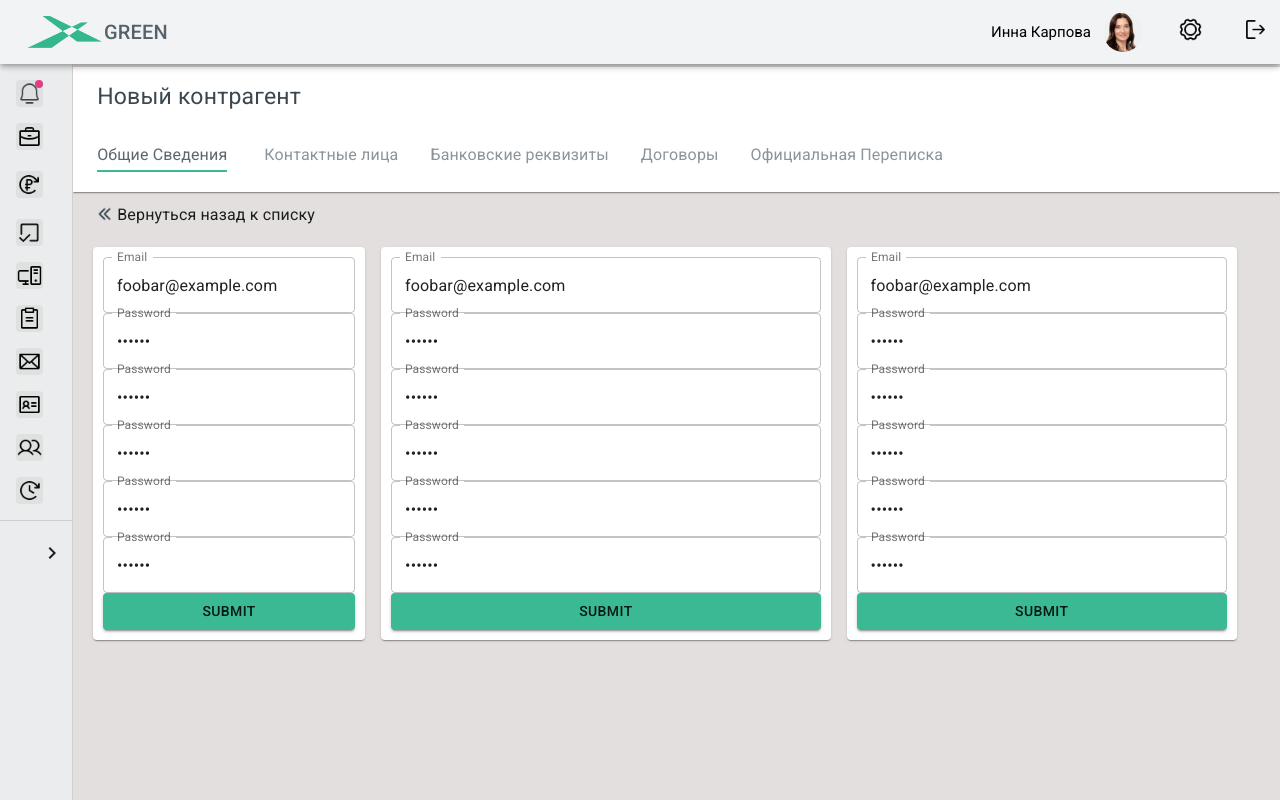
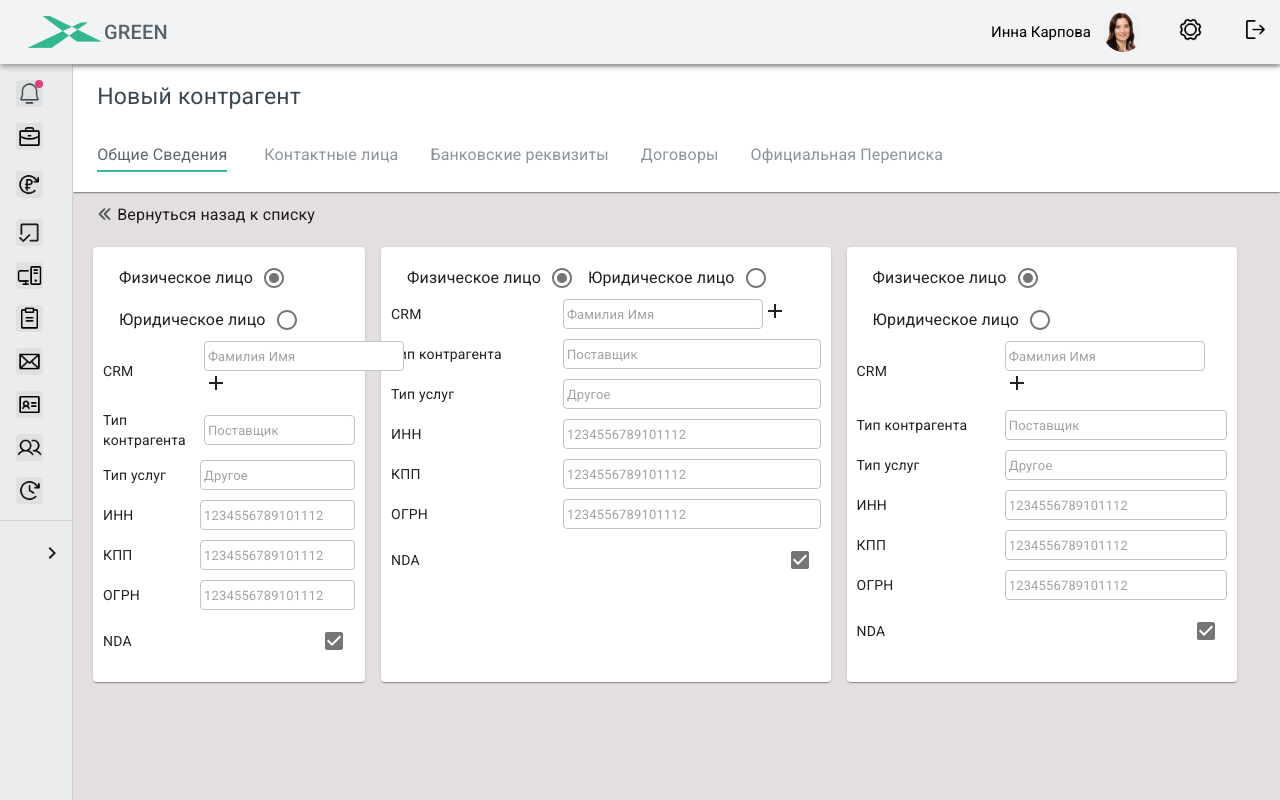
Before and after one commit to Vahe199/green_concept, a React (Create React App) app: page /counterparty/1 in a window 1280 px wide. Built offline with nearby package versions, Linux system fonts and the light colour scheme.

Commit message:
added general form

```diff
--- a/src/components/Counterparty/Core/Table.tsx
+++ b/src/components/Counterparty/Core/Table.tsx
@@ -94,7 +94,7 @@ const useStyles = makeStyles({
         width: '100%',
     },
     container: {
-        maxHeight: 394,
+        maxHeight:'74vh',
     },
     textField: {
      width:'75px',
--- a/src/components/Counterparty/Forms/GeneralInformation/FormGeneralInformation.tsx
+++ b/src/components/Counterparty/Forms/GeneralInformation/FormGeneralInformation.tsx
@@ -1,29 +1,89 @@
 import React from 'react';
-import ReactDOM from 'react-dom';
-import { useFormik } from 'formik';
+import {useFormik} from 'formik';
 import * as yup from 'yup';
-import Button from '@material-ui/core/Button';
-import TextField from '@material-ui/core/TextField';
+import AddIcon from '@material-ui/icons/Add';
+import {Checkbox, FormControlLabel, Radio, TextField} from "@material-ui/core";
+import {createStyles, makeStyles, Theme} from "@material-ui/core/styles";
+
 type Data = {
-    email: string | null;
-    password: string | null;
+    CRM:string | null;
+    CounterpartyType:string | null;
+    ServiceType:string | null;
+    INN:string | null;
+    KPP:string | null;
+    OGPN:string | null;
+
 };
-const validationSchema:yup.SchemaOf<Data> = yup.object({
-    email: yup
+const validationSchema: yup.SchemaOf<Data> = yup.object({
+    CRM: yup
         .string()
-        .email('Enter a valid email')
-        .required('Email is required'),
-    password: yup
+        .min(0, 'Password should be of minimum 8 characters length')
+        .required('Password is required'),
+    CounterpartyType: yup
         .string()
-        .min(8, 'Password should be of minimum 8 characters length')
+        .min(0, 'Password should be of minimum 8 characters length')
         .required('Password is required'),
+    ServiceType: yup
+        .string()
+        .min(0, 'Password should be of minimum 8 characters length')
+        .required('Password is required'),
+    INN: yup
+        .string()
+        .min(0, 'Password should be of minimum 8 characters length')
+        .required('Password is required'),
+    KPP: yup
+        .string()
+        .min(0, 'Password should be of minimum 8 characters length')
+        .required('Password is required'),
+    OGPN: yup
+        .string()
+        .min(0, 'Password should be of minimum 8 characters length')
+        .required('Password is required'),
+
 });
+const useStyles = makeStyles((theme: Theme) =>
+    createStyles({
+        root:{
+            '& .MuiTextField-root': {
+                minWidth:'60%',
+                height: '30px',
+                backgroundColor: theme.palette.common.white,
+            },
+            '& .MuiOutlinedInput-input':{
+                padding: 0,
+                paddingLeft:4,
+                textAlign:'start',
+                height:'30px',
+                backgroundColor:'transparent',
+                fontSize:13
+            },
+        },
+        label: {
+          display:'flex',
+            alignItems:'center',
+            justifyContent:'space-between',
+            marginBottom:10
+        },
+    }),
+)
 
 export const WithMaterialUI = () => {
+    const classes = useStyles();
+    const [checked, setChecked] = React.useState('a')
+    const handleChange = (event: React.ChangeEvent<HTMLInputElement>) => {
+        setChecked(event.target.value);
+
+    };
     const formik = useFormik({
         initialValues: {
-            email: 'foobar@example.com',
-            password: 'foobar',
+            CRM:'',
+            CounterpartyType:'',
+            ServiceType:'',
+            INN:'',
+            KPP:'',
+            OGPN:'',
+            NDA:false,
+
         },
         validationSchema: validationSchema,
         onSubmit: (values) => {
@@ -32,76 +92,116 @@ export const WithMaterialUI = () => {
     });
 
     return (
+        <div className={classes.root}>
+            <form onSubmit={formik.handleSubmit}>
                 <div>
-            <form onSubmit={formik.handleSubmit}>
+                    <FormControlLabel
+                        value="start"
+                        control={<Radio
+                            checked={checked === 'a'}
+                            onChange={handleChange}
+                            value="a"
+                            color="default"
+                            name="radio-button-demo"
+                            inputProps={{ 'aria-label': 'A' }}
+                        />}
+                        label="Физическое лицо"
+                        labelPlacement="start"
+                    />
+                    <FormControlLabel
+                        value="start"
+                        control={<Radio
+                            checked={checked === 'b'}
+                            onChange={handleChange}
+                            value="b"
+                            color="default"
+                            name="radio-button-demo"
+                            inputProps={{ 'aria-label': 'B' }}
+                        />}
+                        label="Юридическое лицо"
+                        labelPlacement="start"
+                    />
+                </div>
+                <div className={classes.label}>
+                    <span>CRM</span>
+<div style={{width:'60%'}}>
                <TextField variant={'outlined'}
-                    fullWidth
-                    id="email"
-                    name="email"
-                    label="Email"
-                    value={formik.values.email}
+                                      style={{minWidth:200}}
+                                        name="CRM"
+                                        placeholder={'Фамилия Имя'}
+                                        value={formik.values.CRM}
                                         onChange={formik.handleChange}
-                    error={formik.touched.email && Boolean(formik.errors.email)}
-                    helperText={formik.touched.email && formik.errors.email}
+                                        error={formik.touched.CRM && Boolean(formik.errors.CRM)}
+                                        helperText={formik.touched.CRM && formik.errors.CRM}
                     />
+                      <AddIcon />
+</div>
+                </div>
+                <div className={classes.label}>
+                    <span>Тип контрагента</span>
                <TextField variant={'outlined'}
-                    fullWidth
-                    id="password"
-                    name="password"
-                    label="Password"
-                    type="password"
-                    value={formik.values.password}
+                                        name="CounterpartyType"
+                                        placeholder={'Поставщик'}
+                                        value={formik.values.CounterpartyType}
                                         onChange={formik.handleChange}
-                    error={formik.touched.password && Boolean(formik.errors.password)}
-                    helperText={formik.touched.password && formik.errors.password}
+                                        error={formik.touched.CounterpartyType && Boolean(formik.errors.CounterpartyType)}
+                                        helperText={formik.touched.CounterpartyType && formik.errors.CounterpartyType}
                     />
+                </div>
+                <div className={classes.label}>
+                    <span>Тип услуг</span>
                 <TextField variant={'outlined'}
-                    fullWidth
-                    id="password"
-                    name="password"
-                    label="Password"
-                    type="password"
-                    value={formik.values.password}
+
+                                        name="ServiceType"
+                                        placeholder={'Другое'}
+                                        value={formik.values.ServiceType}
                                         onChange={formik.handleChange}
-                    error={formik.touched.password && Boolean(formik.errors.password)}
-                    helperText={formik.touched.password && formik.errors.password}
+                                        error={formik.touched.ServiceType && Boolean(formik.errors.ServiceType)}
+                                        helperText={formik.touched.ServiceType && formik.errors.ServiceType}
                     />
+                </div>
+                <div className={classes.label}>
+                    <span>ИНН</span>
                 <TextField variant={'outlined'}
-                    fullWidth
-                    id="password"
-                    name="password"
-                    label="Password"
-                    type="password"
-                    value={formik.values.password}
+                                        name="INN"
+                                        placeholder={'1234556789101112'}
+                                        value={formik.values.INN}
                                         onChange={formik.handleChange}
-                    error={formik.touched.password && Boolean(formik.errors.password)}
-                    helperText={formik.touched.password && formik.errors.password}
+                                        error={formik.touched.INN && Boolean(formik.errors.INN)}
+                                        helperText={formik.touched.INN && formik.errors.INN}
                     />
+                </div>
+                <div className={classes.label}>
+                    <span>КПП</span>
                 <TextField variant={'outlined'}
-                    fullWidth
-                    id="password"
-                    name="password"
-                    label="Password"
-                    type="password"
-                    value={formik.values.password}
+                                        name="KPP"
+                                        placeholder={'1234556789101112'}
+                                        value={formik.values.KPP}
                                         onChange={formik.handleChange}
-                    error={formik.touched.password && Boolean(formik.errors.password)}
-                    helperText={formik.touched.password && formik.errors.password}
+                                        error={formik.touched.KPP && Boolean(formik.errors.KPP)}
+                                        helperText={formik.touched.KPP && formik.errors.KPP}
                     />
+                </div>
+                <div className={classes.label}>
+                    <span>ОГРН</span>
                 <TextField variant={'outlined'}
-                    fullWidth
-                    id="password"
-                    name="password"
-                    label="Password"
-                    type="password"
-                    value={formik.values.password}
+                                        name="OGPN"
+                                        placeholder={'1234556789101112'}
+                                        value={formik.values.OGPN}
                                         onChange={formik.handleChange}
-                    error={formik.touched.password && Boolean(formik.errors.password)}
-                    helperText={formik.touched.password && formik.errors.password}
+                                        error={formik.touched.OGPN && Boolean(formik.errors.OGPN)}
+                                        helperText={formik.touched.OGPN && formik.errors.OGPN}
                     />
-                <Button color="primary" variant="contained" fullWidth type="submit">
-                    Submit
-                </Button>
+                </div>
+                <div className={classes.label}>
+                    <span>NDA</span>
+               <Checkbox
+                        defaultChecked
+                        color="default"
+                        inputProps={{ 'aria-label': 'checkbox with default color' }}
+                    />
+
+                </div>
             </form>
         </div>
     );
```
Lines whose indentation alone changed are shown as unchanged.
